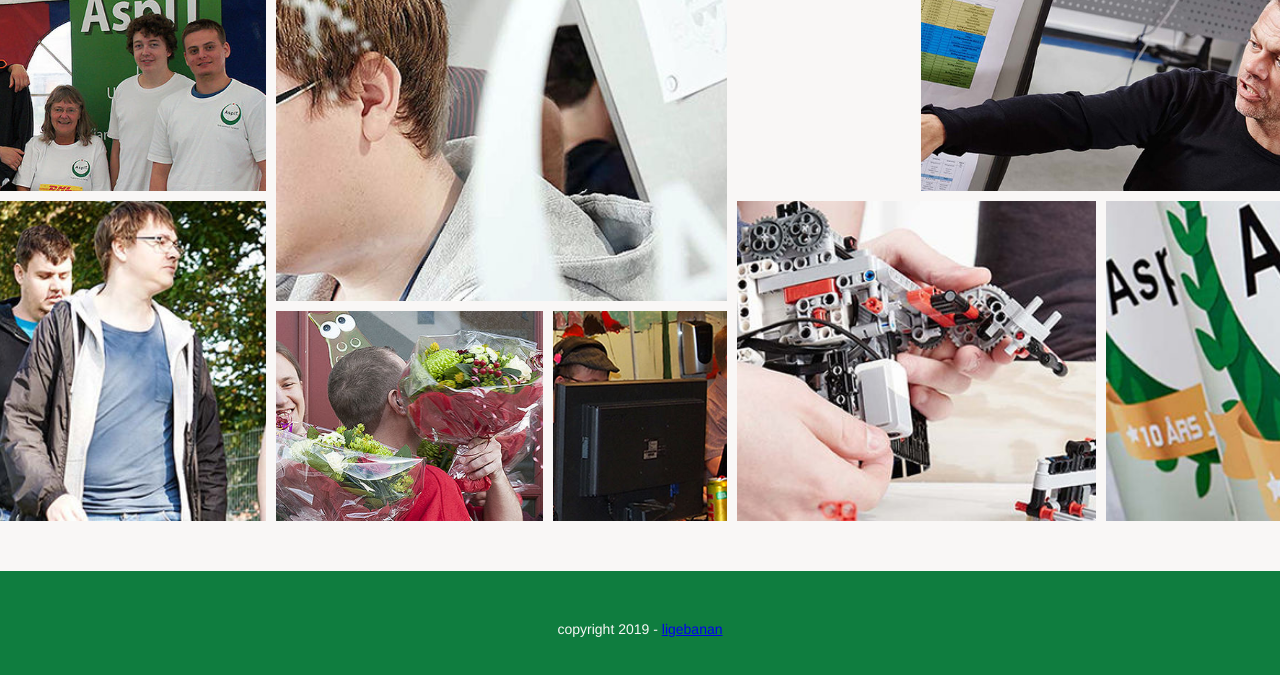
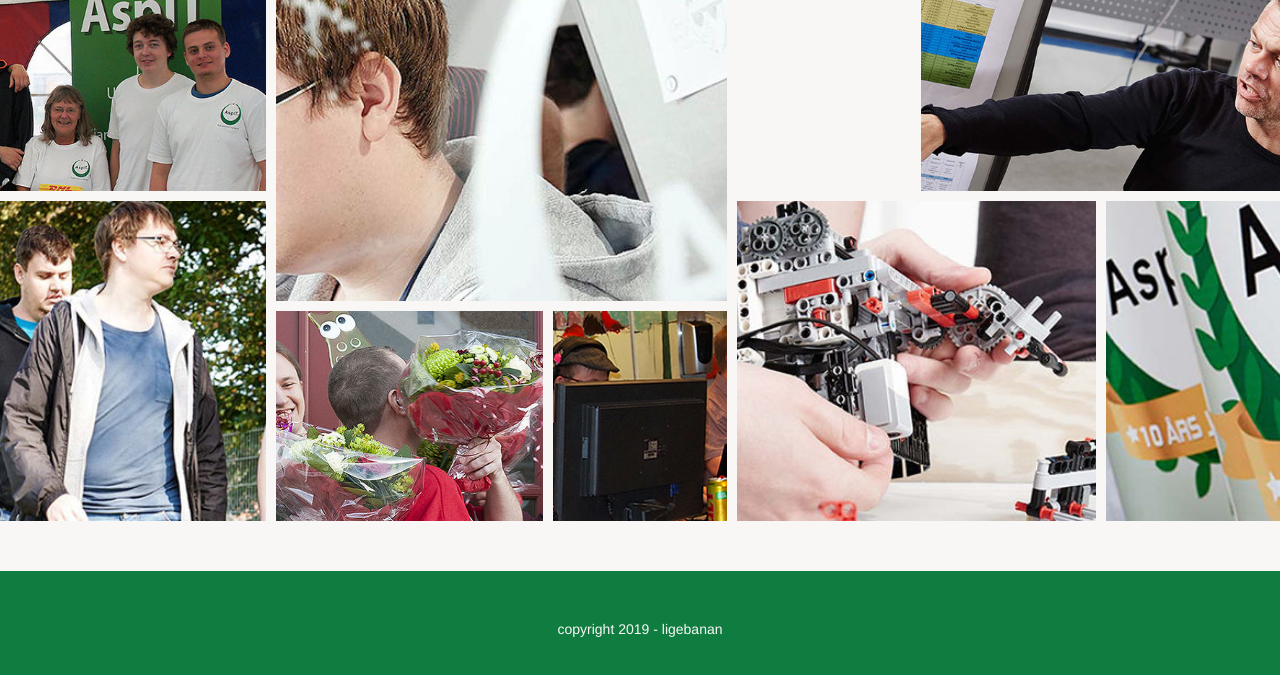
Before and after one commit to AsgerBPedersen/aspIT, a website: page index.html in a window 1280 px wide. Shown: the part 3365-4040 px from the top of the page. Drawn offline with nearby package versions, Linux system fonts and the light colour scheme; files that its build step writes are made by us from their sources.

```diff
--- a/sass/layout/_footer.scss
+++ b/sass/layout/_footer.scss
@@ -5,4 +5,9 @@
     .paragraph {
         color: $color-lightgray;
     }
+
+    a {
+        text-decoration: none;
+        color: $color-lightgray;
+    }
 }
```
